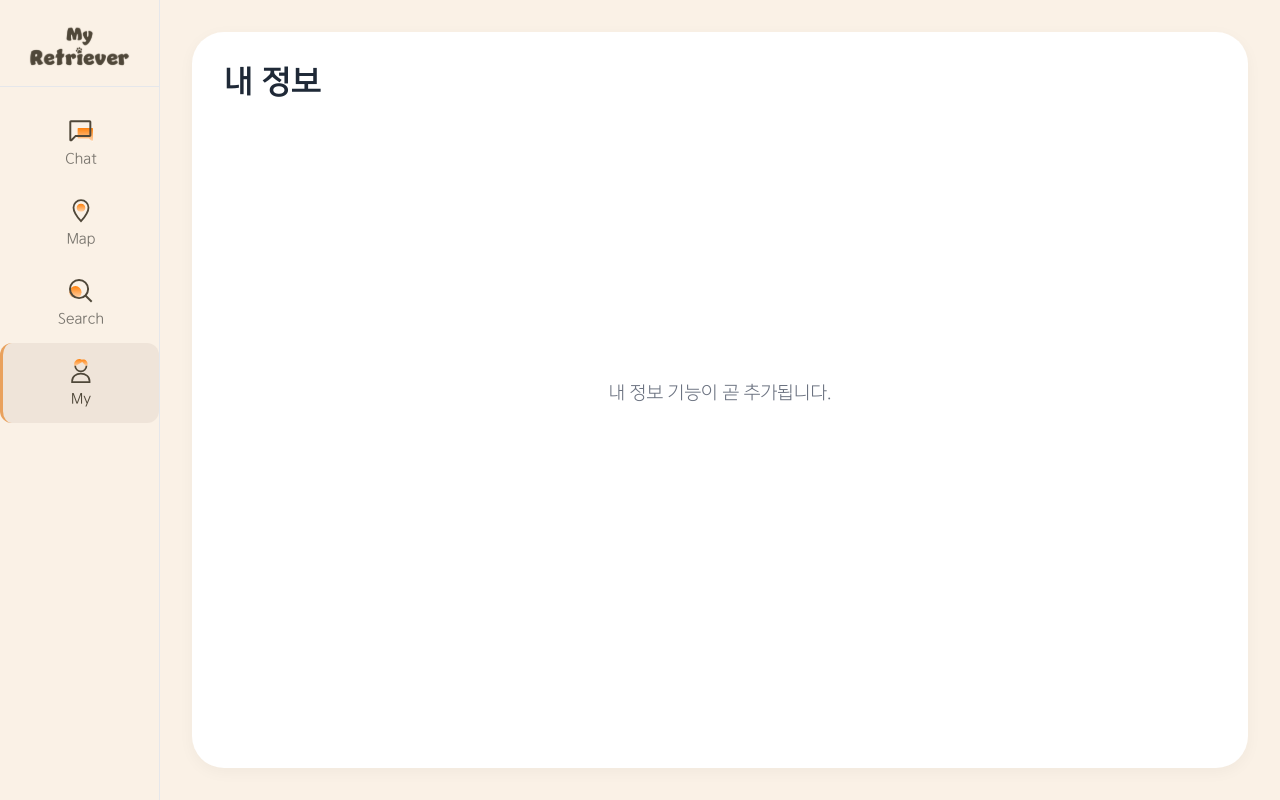
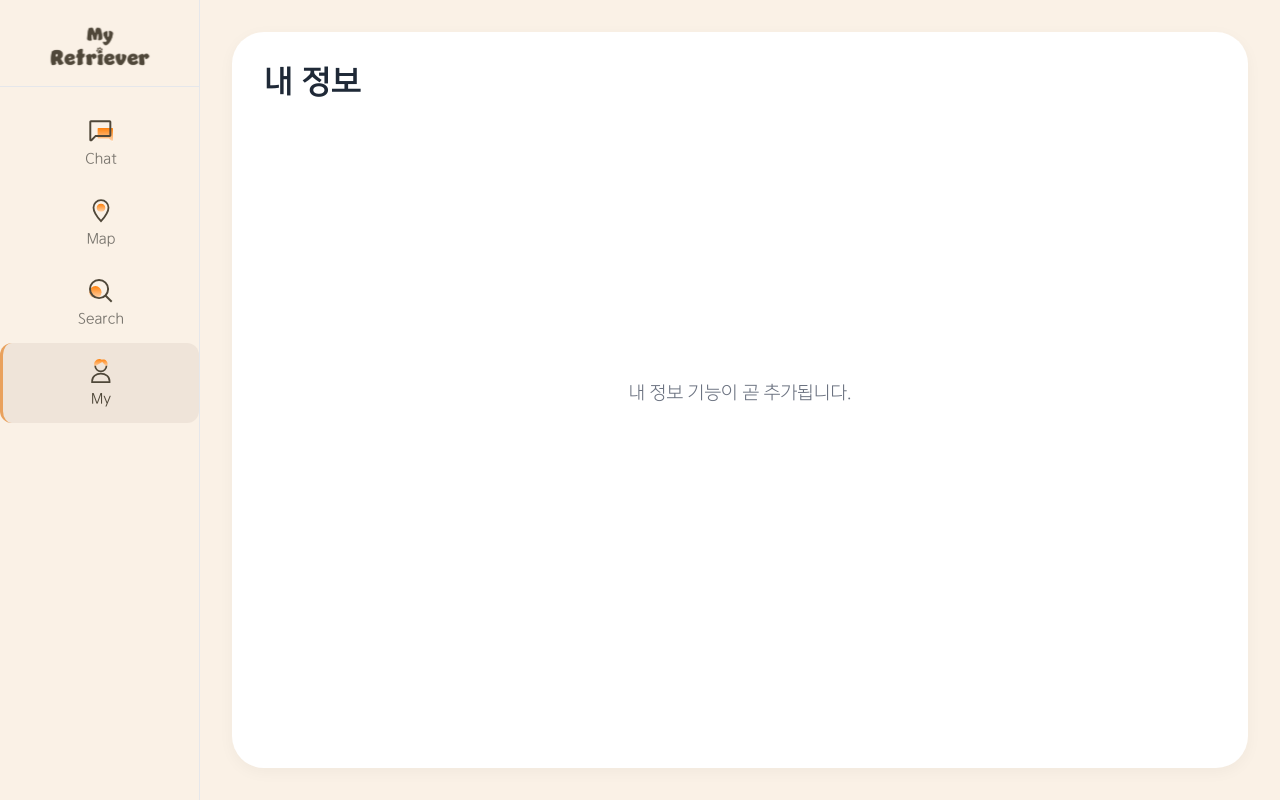
Before and after one commit to tongticktack/my-retriever-front, a Next.js app: page /my in a window 1280 px wide. Built offline with nearby package versions, Linux system fonts and the light colour scheme; no server answers.

Commit message:
Update. sidebar width chagne. 160px -> 200px

```diff
--- a/src/components/Sidebar.module.css
+++ b/src/components/Sidebar.module.css
@@ -2,7 +2,7 @@
   position: fixed;
   left: 0;
   top: 0;
-  width: 160px;
+  width: var(--sidebar-width);
   height: 100vh;
   background-color: #faf1e6; /* 베이지색 배경 */
   border-right: 1px solid #e5e7eb;
--- a/src/components/Sidebar.tsx
+++ b/src/components/Sidebar.tsx
@@ -13,7 +13,7 @@ export default function Sidebar() {
   const [activeSessionId, setActiveSessionId] = useState<string | null>(null);
   const sessionStorageKey = user ? `chat_session_${user.uid}` : 'chat_session_guest';
   useEffect(() => {
-    try { const s = localStorage.getItem(sessionStorageKey); if (s) setActiveSessionId(s); } catch {}
+    setActiveSessionId(null);
   }, [sessionStorageKey]);
   useEffect(() => {
     const handler = (e: Event) => {
@@ -38,7 +38,7 @@ export default function Sidebar() {
 
   const handleSelect = useCallback(async (id: string) => {
     setActiveSessionId(id);
-    try { localStorage.setItem(sessionStorageKey, id); } catch {}
+  try { localStorage.setItem(sessionStorageKey, id); } catch {}
     if (router.pathname !== '/') {
       try { await router.push('/'); } catch (e) { console.warn('[sidebar] navigation error', e); }
     }
@@ -60,7 +60,7 @@ export default function Sidebar() {
       const newId = data.session_id || data.sessionId;
       if (!newId) return;
       setActiveSessionId(newId);
-      try { localStorage.setItem(sessionStorageKey, newId); } catch {}
+  try { localStorage.setItem(sessionStorageKey, newId); } catch {}
       if (router.pathname !== '/') {
         try { await router.push('/'); } catch (e) { console.warn('[sidebar] navigation error', e); }
       }
--- a/src/pages/_app.module.css
+++ b/src/pages/_app.module.css
@@ -1,3 +1,3 @@
 .mainContent {
-  margin-left: 160px;
+  margin-left: var(--sidebar-width);
 }
--- a/src/pages/index.module.css
+++ b/src/pages/index.module.css
@@ -46,7 +46,7 @@
   flex-direction: column;
   align-items: center;
   justify-content: center;
-  min-height: calc(100vh - 200px);
+  min-height: calc(100vh - var(--sidebar-width));
 }
 
 .logoSection {
--- a/src/styles/globals.css
+++ b/src/styles/globals.css
@@ -57,6 +57,7 @@ a {
 }
 
 :root {
+  --sidebar-width: 200px; /* single source of truth for sidebar width */
   --foreground-rgb: 0, 0, 0;
   --background-start-rgb: 255, 255, 255;
   --background-end-rgb: 255, 255, 255;
```
